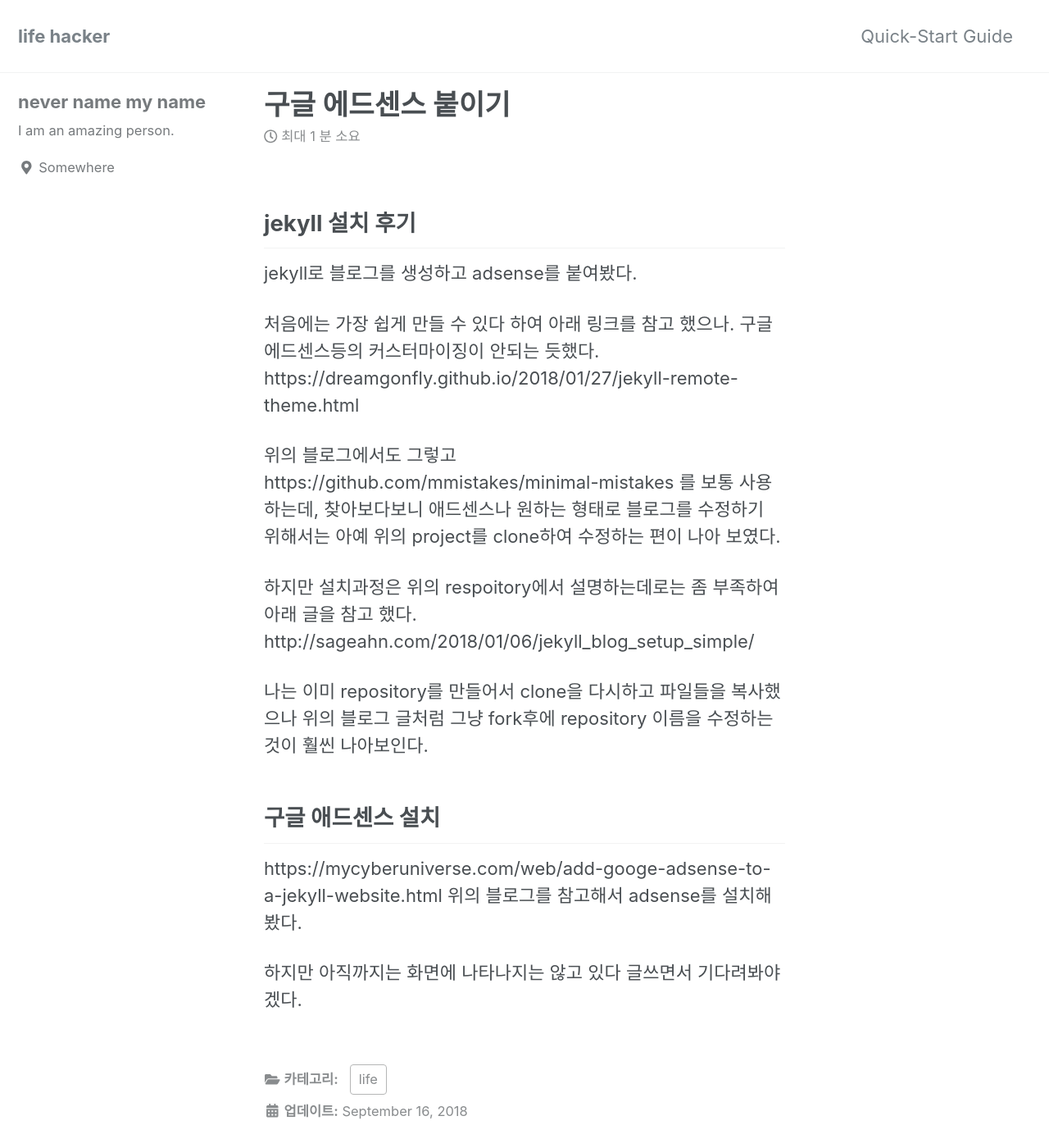
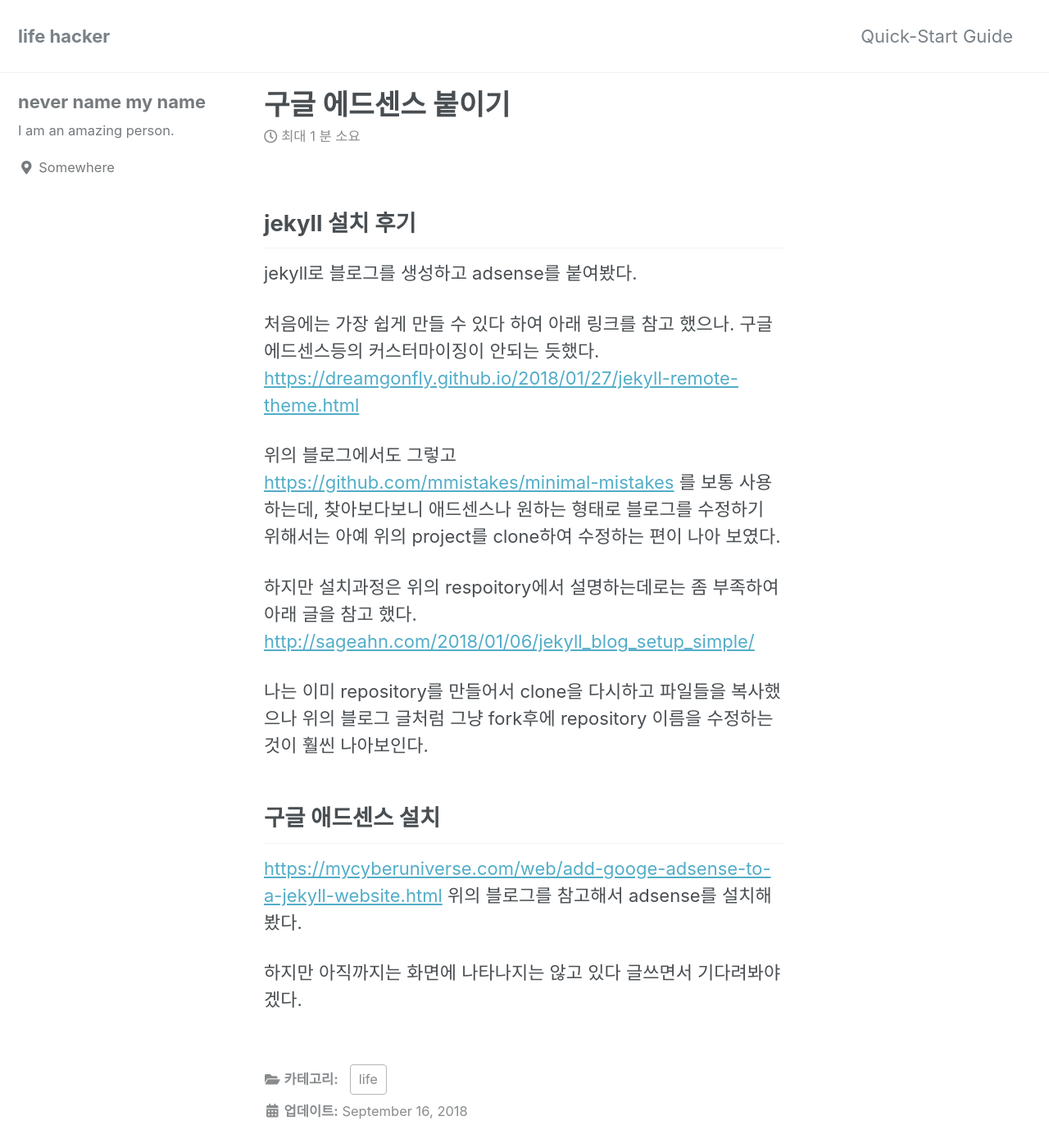
Before and after one commit to nevernamed83/nevernamed83.github.io, a Jekyll site: the page built from _posts/2018-09-16-add-ads.md, in a window 1280 px wide and 1400 px high. Shown: the whole window at 82% size. Built offline with Jekyll 4.4.1, drawn with Linux system fonts in a browser that asks for light colours; nearby versions of some CDN libraries; part of the change alters nothing that is shown.

Commit message:
Update 2018-09-16-add-ads.md

```diff
--- a/_posts/2018-09-16-add-ads.md
+++ b/_posts/2018-09-16-add-ads.md
@@ -8,18 +8,18 @@ categories: life
 jekyll로 블로그를 생성하고 adsense를 붙여봤다.
 
 처음에는 가장 쉽게 만들 수 있다 하여 아래 링크를 참고 했으나. 구글 에드센스등의 커스터마이징이 안되는 듯했다.
-https://dreamgonfly.github.io/2018/01/27/jekyll-remote-theme.html
+[https://dreamgonfly.github.io/2018/01/27/jekyll-remote-theme.html](https://dreamgonfly.github.io/2018/01/27/jekyll-remote-theme.html)
 
-위의 블로그에서도 그렇고 https://github.com/mmistakes/minimal-mistakes 를 보통 사용하는데,
+위의 블로그에서도 그렇고 [https://github.com/mmistakes/minimal-mistakes](https://github.com/mmistakes/minimal-mistakes) 를 보통 사용하는데,
 찾아보다보니 애드센스나 원하는 형태로 블로그를 수정하기 위해서는 아예 위의 project를 clone하여 수정하는 편이 나아 보였다.
 
 하지만 설치과정은 위의 respoitory에서 설명하는데로는 좀 부족하여 아래 글을 참고 했다.
-http://sageahn.com/2018/01/06/jekyll_blog_setup_simple/
+[http://sageahn.com/2018/01/06/jekyll_blog_setup_simple/](http://sageahn.com/2018/01/06/jekyll_blog_setup_simple/)
 
 나는 이미 repository를 만들어서 clone을 다시하고 파일들을 복사했으나 위의 블로그 글처럼 그냥 fork후에 repository 이름을 수정하는 것이 훨씬 나아보인다.
 
 ## 구글 애드센스 설치
-https://mycyberuniverse.com/web/add-googe-adsense-to-a-jekyll-website.html
+[https://mycyberuniverse.com/web/add-googe-adsense-to-a-jekyll-website.html](https://mycyberuniverse.com/web/add-googe-adsense-to-a-jekyll-website.html)
 위의 블로그를 참고해서 adsense를 설치해봤다.
 
 하지만 아직까지는 화면에 나타나지는 않고 있다 글쓰면서 기다려봐야겠다.
```
